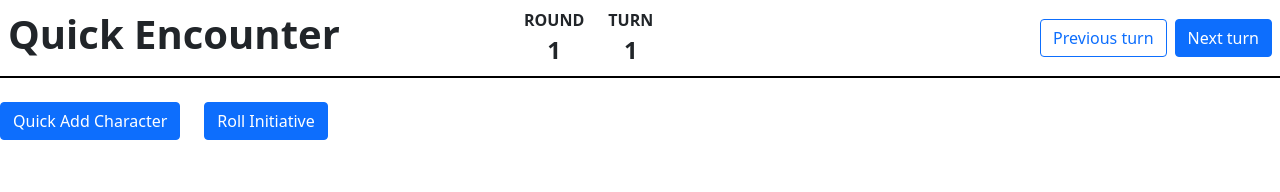
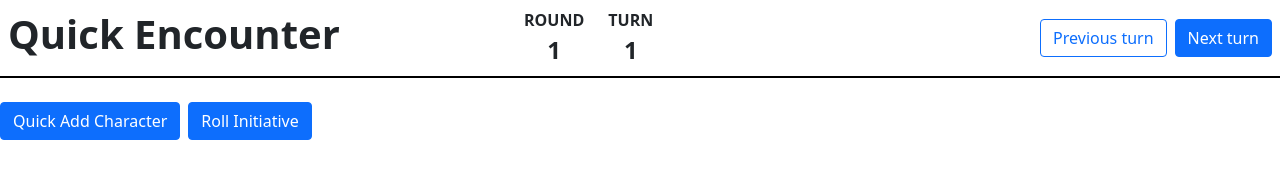
Before and after one commit to mspoehr/dnd-combat-tracker, a React (Create React App) app: page /encounters/quick/run in a window 1280 px wide. Shown: the top 192 px of the page. Built offline with nearby package versions, Linux system fonts and the light colour scheme.

Commit message:
pr feedback

```diff
--- a/src/pages/RunEncounter/DisplayInitiative.tsx
+++ b/src/pages/RunEncounter/DisplayInitiative.tsx
@@ -1,5 +1,5 @@
 import React from "react";
-import { Button, Col, Form, Row, Stack } from "react-bootstrap";
+import { Button, Form, Stack } from "react-bootstrap";
 
 import QuickAddModal from "./QuickAddModal";
 import { open, edit } from "../../redux/initiative-tracker/quickAddSlice";
@@ -59,17 +59,11 @@ const DisplayInitiative: React.FunctionComponent = () => {
 
   return (
     <div>
-      <Row>
-        <Col md="auto">
-          <Button onClick={() => dispatch(open())}>Quick Add Character</Button>
-        </Col>
-        <Col md="auto">
-          <Button onClick={() => dispatch(rollAllInitiative())}>Roll Initiative</Button>
-        </Col>
-      </Row>
-      <Row>
-        <QuickAddModal />
-      </Row>
+      <Stack direction="horizontal" gap={2}>
+        <Button onClick={() => dispatch(open())}>Quick Add Character</Button>
+        <Button onClick={() => dispatch(rollAllInitiative())}>Roll Initiative</Button>
+      </Stack>
+      <QuickAddModal />
 
       <div>
         {initiativeCreatures.map((creature, index) => (
--- a/src/redux/initiative-tracker/initiativeTrackerSlice.ts
+++ b/src/redux/initiative-tracker/initiativeTrackerSlice.ts
@@ -94,8 +94,8 @@ export const initiativeTrackerSlice = createSlice({
     },
     rollAllInitiative: (state) => {
       state.creatures.forEach((creature) => {
-        const min = Math.ceil(1);
-        const max = Math.floor(20);
+        const min = 1;
+        const max = 20;
         creature.initiative = Math.floor(Math.random() * (max - min + 1) + min);
         sortInitiativeCreatures(state.creatures);
       });
```
